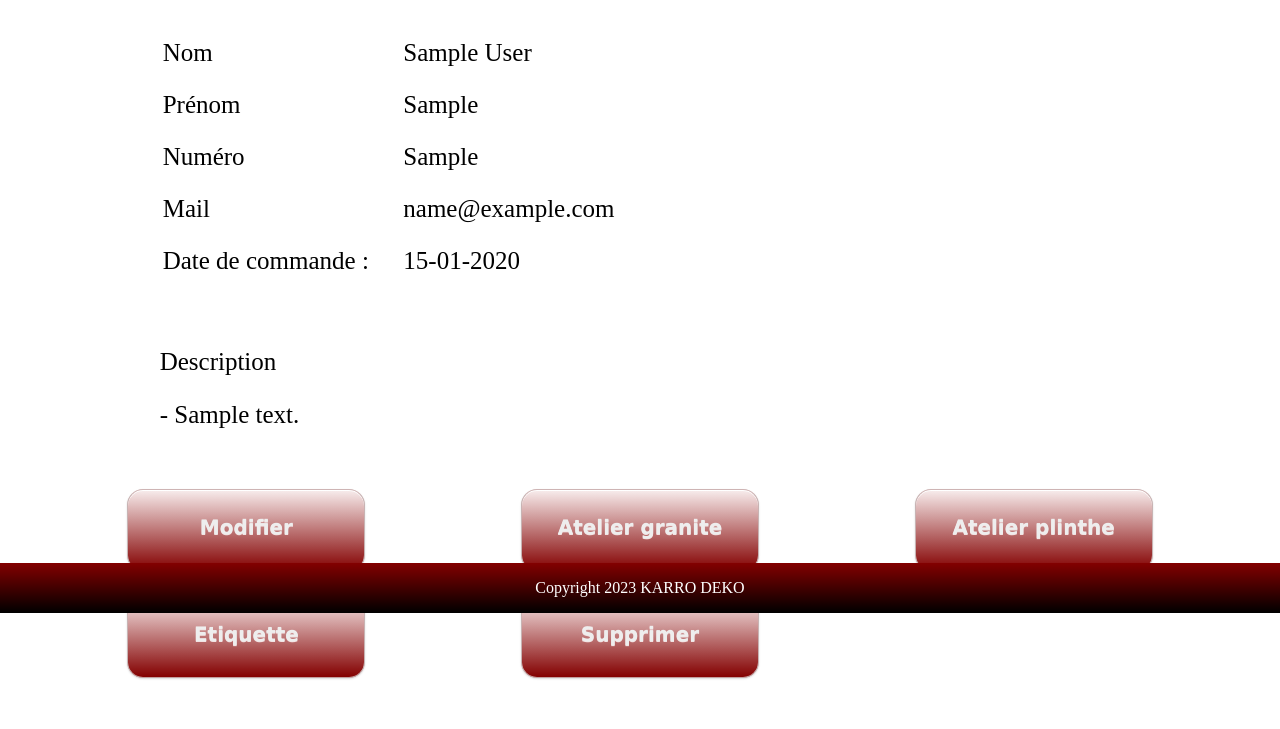
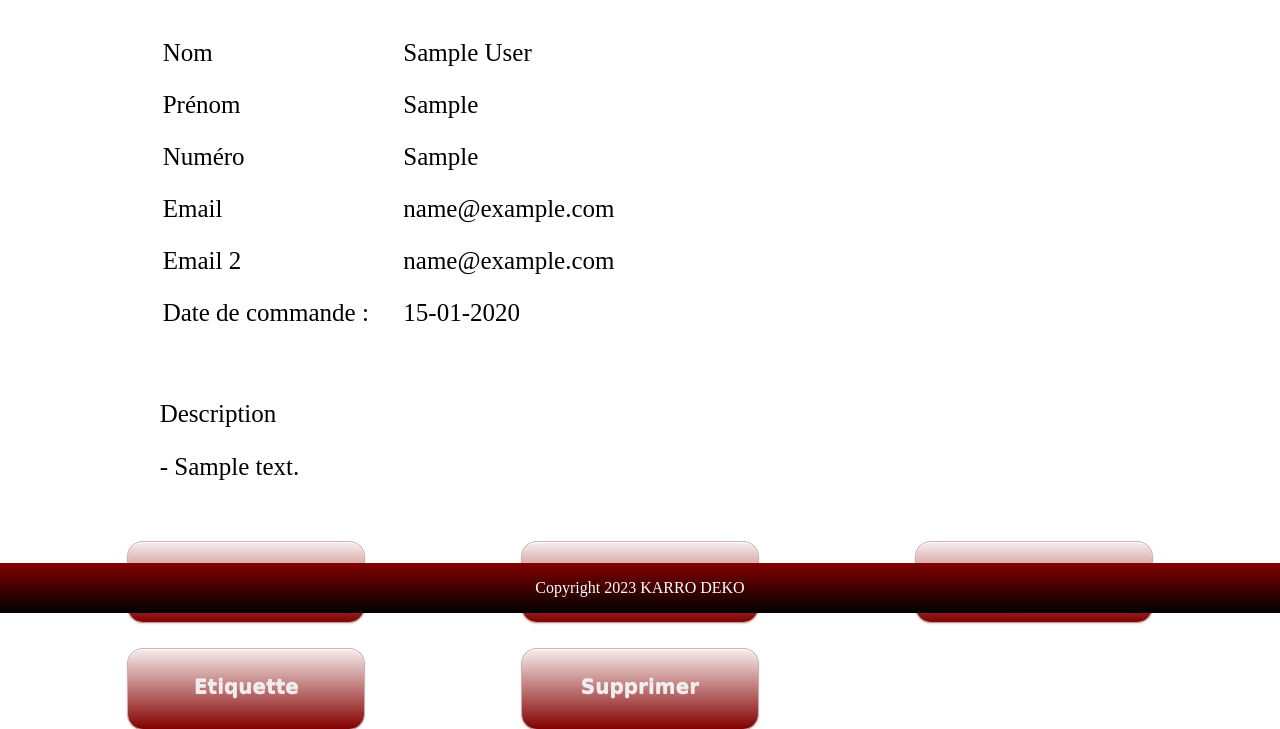
Before and after one commit to Alexandre9292/karrodeko, a Django app: page /customer/1/ in a window 1280 px wide. Shown: the part 187-916 px from the top of the page. Before the commit the page ends 866 px from the top, so only its background shows below. Run offline with Django 4.2, Linux system fonts and the light colour scheme; a user stored in the database is signed in; tables that the repository leaves empty hold one stand-in row (values such as "Sample post"); parts of the project's set-up code (start-up, migrations or seed data) failed here and were passed over.

Commit message:
second email + other

```diff
--- a/karrodeko/urls.py
+++ b/karrodeko/urls.py
@@ -39,6 +39,8 @@ urlpatterns = [
     path('customer/<int:customer_id>/edit', management.views.edit_customer, name='edit_customer'),
     path('customer/<int:customer_id>/delete', management.views.delete_customer, name='delete_customer'),
     path('customer/<int:customer_id>/delete-confirmation', management.views.delete_customer_confirmation, name='delete_customer_confirmation'),
+    path('customer/import/<int:client_id>/delete', management.views.delete_client, name='delete_client'),
+    path('customer/import/<int:client_id>/delete-confirmation', management.views.delete_client_confirmation, name='delete_client_confirmation'),
     path('customer/<int:customer_id>/BDL', management.views.bon_de_livraison, name='bon_de_livraison'),
     path('customer/<int:customer_id>/en_cours/<int:statut>', management.views.en_cours, name='en_cours'),
     path('customer/<int:customer_id>/validation', management.views.validation, name='validation'),
--- a/management/forms.py
+++ b/management/forms.py
@@ -5,7 +5,7 @@ from . import models
 class CreateCustomerForm(forms.ModelForm):
     class Meta:
         model = models.Customer
-        fields = ['nom', 'prenom', 'numero', 'email', 'description', 'to_deliver']
+        fields = ['nom', 'prenom', 'numero', 'email', 'email2', 'description', 'to_deliver']
 
 #Formulaire de création d'un bon de livraison
 class CreateSignatureForm(forms.Form):
--- a/management/models.py
+++ b/management/models.py
@@ -15,13 +15,16 @@ class Clients(models.Model):
     prenom = models.CharField(max_length=100, blank=True, default="", verbose_name='Prénom')
     numero = models.CharField(max_length=100, blank=True, default="", verbose_name='Numéro')
     email = models.EmailField(_('email address'), unique=False)
+    email2 = models.EmailField(_('email address'), unique=False, default="")
 
 #Class qui gère les commandes
 class Customer(models.Model):
+    client = models.ForeignKey(Clients, on_delete=models.CASCADE, null=True)
     nom = models.CharField(max_length=100, blank=True, default="", verbose_name='Nom')
     prenom = models.CharField(max_length=100, blank=True, default="", verbose_name='Prénom')
     numero = models.CharField(max_length=100, blank=True, default="", verbose_name='Numéro')
     email = models.EmailField(_('email address'), unique=False)
+    email2 = models.EmailField(_('email address'), unique=False, default="")
     description = models.TextField(blank=True, verbose_name='Description')
     qr_path = models.CharField(max_length=500, blank=True)
     status = models.IntegerField(blank=True, default=1)
--- a/management/templates/management/edit_customer.html
+++ b/management/templates/management/edit_customer.html
@@ -103,6 +103,9 @@
         <div class="form-content">
             <label for="id_email">Email</label>{{ form.email }}
         </div>
+        <div class="form-content">
+            <label for="id_email">Email 2</label>{{ form.email2 }}
+        </div>
         <br><br>
         <div class="form-content">
             <label class="container">En livraison
--- a/management/templates/management/info_customer.html
+++ b/management/templates/management/info_customer.html
@@ -37,8 +37,12 @@
                 <td class="info-value">{{ customer.numero }}</td>
             </tr>
             <tr>
-                <td class="info-label">Mail</td>
+                <td class="info-label">Email</td>
                 <td class="info-value">{{ customer.email }}</td>
+            </tr>
+            <tr>
+                <td class="info-label">Email 2</td>
+                <td class="info-value">{{ customer.email2 }}</td>
             </tr>
             <tr>
                 <td class="info-label">Date de commande : </td>
--- a/management/templates/management/new_customer_import.html
+++ b/management/templates/management/new_customer_import.html
@@ -103,6 +103,9 @@
         <div class="form-content">
             <label for="id_email">Email</label>{{ form.email }}
         </div>
+        <div class="form-content">
+            <label for="id_email">Email 2</label>{{ form.email2 }}
+        </div>
         <br><br>
         <div class="form-content">
             <label class="container">En livraison
--- a/management/views.py
+++ b/management/views.py
@@ -31,13 +31,15 @@ def new_customer(request):
             customer = form.save()
 
             clients = models.Clients.objects.all()
-            client = models.Clients(nom=customer.nom, prenom=customer.prenom, numero=customer.numero, email=customer.email)
+            client = models.Clients(nom=customer.nom, prenom=customer.prenom, numero=customer.numero, email=customer.email, email2=customer.email2)
             save = True
             for c in clients :
-                if client.email == c.email :
+                if client.email == c.email and client.email2 == c.email2 :
                     save = False
             if save :
                 client.save()
+
+            customer.client = client
 
             fichier = '/signature_client_commande.png';
             directory = str(settings.BASE_DIR) + settings.MEDIA_URL + str(customer.id) + customer.nom + customer.prenom
@@ -57,9 +59,8 @@ def new_customer(request):
 
                 customer.is_signed_commande = True
                 customer.status = models.EN_ATTENTE
-                customer.save()
 
-
+            customer.save()
             return redirect('etiquette', customer_id=customer.id)
 
     return render(request, 'management/new_customer.html', context={'form': form, 'date': date.today()})
@@ -74,13 +75,24 @@ def import_customer(request):
 @login_required
 def import_to_create_customer(request, client_id):
     client = get_object_or_404(models.Clients, id=client_id)
-    new_customer = models.Customer(nom=client.nom, prenom=client.prenom, numero=client.numero, email=client.email)
+    new_customer = models.Customer(nom=client.nom, prenom=client.prenom, numero=client.numero, email=client.email, email2=client.email2)
 
     form = forms.CreateCustomerForm(instance=new_customer)
     if request.method == 'POST':
         form = forms.CreateCustomerForm(request.POST, instance=new_customer)
         if form.is_valid():
             customer = form.save()
+
+            clients = models.Clients.objects.all()
+            client_tmp = models.Clients(nom=customer.nom, prenom=customer.prenom, numero=customer.numero, email=customer.email, email2=customer.email2)
+            save = True
+            for c in clients :
+                if client_tmp.email == c.email and client_tmp.email2 == c.email2 :
+                    save = False
+            if save :
+                client_tmp.save()
+
+            customer.client = client_tmp
 
             fichier = '/signature_client_commande.png';
             directory = str(settings.BASE_DIR) + settings.MEDIA_URL + str(customer.id) + customer.nom + customer.prenom
@@ -99,9 +111,9 @@ def import_to_create_customer(request, client_id):
                 customer.signature_client_commande_path = settings.MEDIA_URL + str(customer.id) + customer.nom + customer.prenom + fichier
 
                 customer.is_signed_commande = True
-                customer.save()
 
 
+            customer.save()
             return redirect('etiquette', customer_id=customer.id)
 
     return render(request, 'management/new_customer_import.html', context={'form': form, 'date': date.today()})
@@ -110,20 +122,21 @@ def import_to_create_customer(request, client_id):
 @login_required
 def edit_customer(request, customer_id):
     customer = get_object_or_404(models.Customer, id=customer_id)
+    client = get_object_or_404(models.Clients, id=customer.client.id)
     descriptions = customer.get_description()
     form = forms.CreateCustomerForm(instance=customer)
     if request.method == 'POST':
         form = forms.CreateCustomerForm(request.POST, instance=customer)
         if form.is_valid():
 
-            client = models.Clients.objects.filter(email=customer.email)
-
             customer = form.save()
 
             client.nom = customer.nom
             client.prenom = customer.prenom
             client.numero = customer.numero
-            client[0].save()
+            client.email = customer.email
+            client.email2 = customer.email2
+            client.save()
 
             fichier = '/signature_client_commande.png';
             directory = str(settings.BASE_DIR) + settings.MEDIA_URL + str(customer.id) + customer.nom + customer.prenom
@@ -149,7 +162,7 @@ def edit_customer(request, customer_id):
 
     return render(request, 'management/edit_customer.html', context={'form': form, 'customer': customer, 'descriptions': descriptions})
 
-#Supprimer client
+#Supprimer Customer
 @login_required
 def delete_customer(request, customer_id):
     customer = get_object_or_404(models.Customer, id=customer_id)
@@ -160,11 +173,25 @@ def delete_customer(request, customer_id):
     customers = models.Customer.objects.all().order_by('-id')
     return render(request, 'management/dashbord.html', context={'list_customer': customers})
 
-#Confirmation de suppression client
+#Confirmation de suppression Customer
 @login_required
 def delete_customer_confirmation(request, customer_id):
     customer = get_object_or_404(models.Customer, id=customer_id)
     return render(request, 'management/delete_customer.html', context={'customer': customer})
+
+#Supprimer client
+@login_required
+def delete_client(request, client_id):
+    client = get_object_or_404(models.Clients, id=client_id)
+    client.delete()
+    clients = models.Clients.objects.all().order_by('nom')
+    return render(request, 'management/import_customer.html', context={'clients': clients})
+
+#Confirmation de suppression client
+@login_required
+def delete_client_confirmation(request, client_id):
+    client = get_object_or_404(models.Clients, id=client_id)
+    return render(request, 'management/delete_client.html', context={'client': client})
 
 #Info du client
 @login_required
@@ -247,15 +274,15 @@ def send_bdl(request, customer_id, bdl_id):
     if os.path.isfile(directory + '/signature_client.png') and os.path.isfile(directory + '/signature_KD.png') :
         #Envoie du mail
         message = "Bonjour," + "\n\n" + "Vous trouverez ci-joint le bon de livraison, suite à votre commande chez KARRO DEKO." + "\n\n" + "Au plaisir de vous revoir" + "\n\n" + "Cordialement," + "\n\n" + "KARRO DEKO"
-        recipient_list = ["karro.deko@gmail.com", customer.email]
+        recipient_list = ["karro.deko@gmail.com", customer.email, customer.email2]
         email = EmailMessage("[KARRO DEKO] Bon de livraison", message, to=recipient_list)
         email.attach_file(directory + "/BonDeLivraison.pdf")
         email.send()
 
-        recipient_list = [customer.email]
+        """ recipient_list = [customer.email]
         email = EmailMessage("[KARRO DEKO] Bon de livraison", message, to=recipient_list)
         email.attach_file(directory + "/BonDeLivraison.pdf")
-        email.send()
+        email.send() """
 
     return redirect('bon_de_livraison', customer_id=customer.id)
 
--- a/static/app.css
+++ b/static/app.css
@@ -786,6 +786,22 @@ input[type=password] {
     }
 }
 
+/* ////////// ERROR ////////// */
+
+.alert {
+    position: relative;
+    padding: 0.75rem 1.25rem;
+    margin-bottom: 1rem;
+    border: 1px solid transparent;
+    border-radius: 0.25rem;
+}
+
+.alert-danger {
+    color: #721c24;
+    background-color: #f8d7da;
+    border-color: #f5c6cb;
+}
+
 /* ////////// FOOTER ////////// */
 
 footer {
```
Also changed, not shown: management/templates/management/delete_client.html (added, +22 -0 lines), management/templates/management/import_customer.html (+30 -5 lines), management/templates/management/new_customer.html (+14 -0 lines), management/migrations/0019_clients_email2_customer_email2.py (added), management/migrations/0020_customer_client.py (added).
